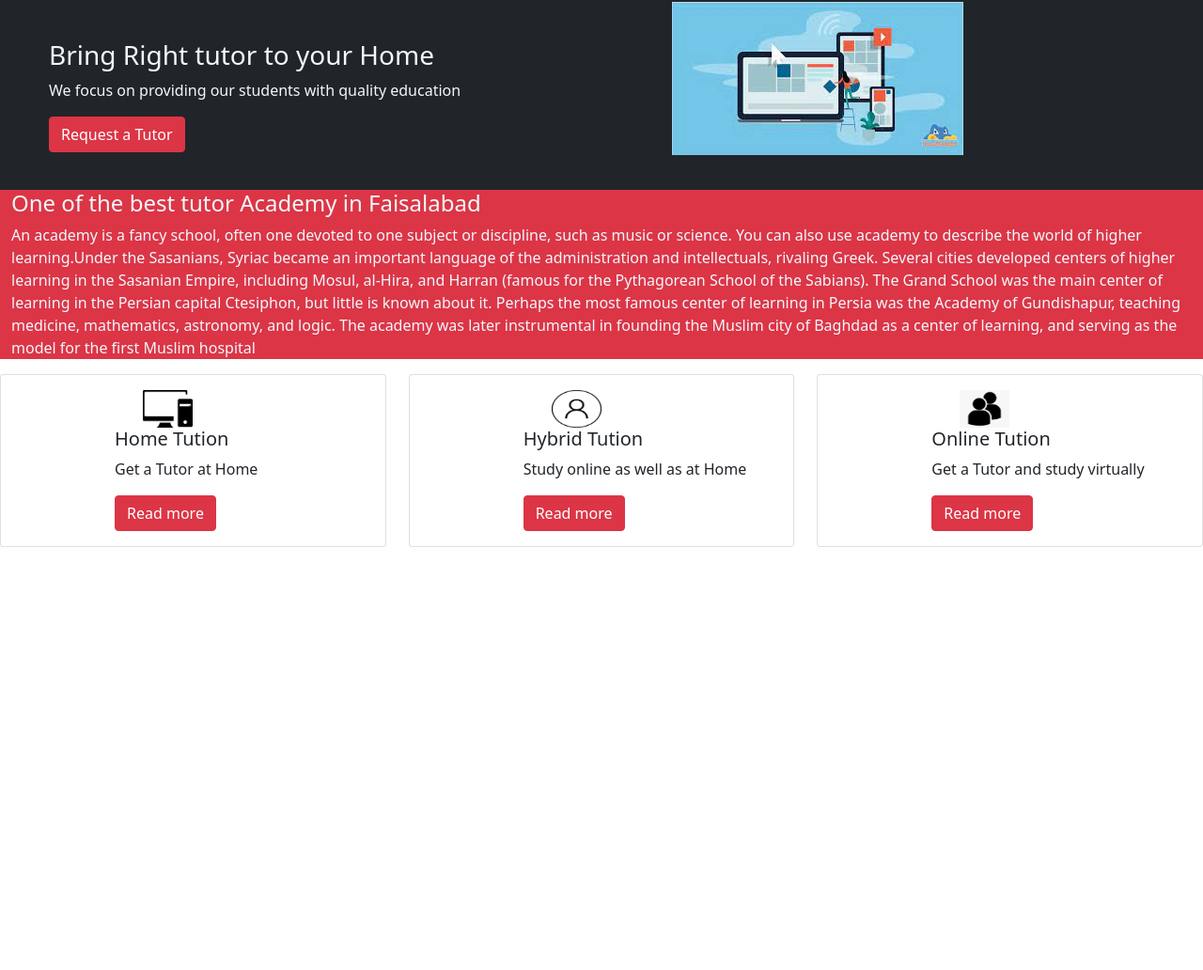
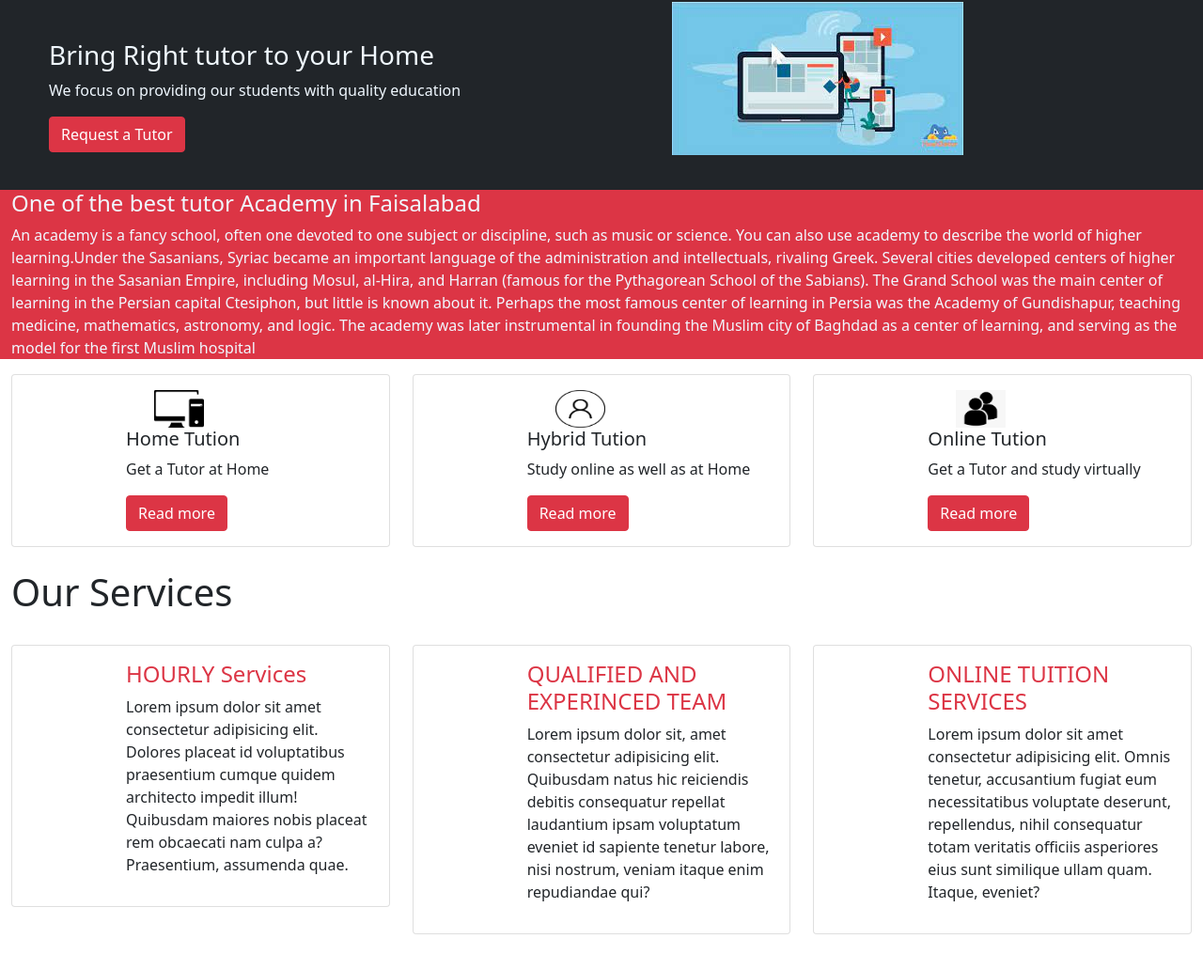
Before and after one commit to muzammilpro/My-own-project, a plain HTML site: page index.html in a window 1280 px wide. Shown: the part 54-1086 px from the top of the page at 94% size. Before the commit the page ends 800 px from the top, so only its background shows below. Drawn offline with Linux system fonts and the light colour scheme.

Commit message:
new code added

```diff
--- a/index.html
+++ b/index.html
@@ -60,7 +60,8 @@
         <h4 id="h3">
             One of the best tutor Academy in Faisalabad
         </h4>
-        <p id="h3">An academy is a fancy school, often one devoted to one subject or discipline, such as music or science. You
+        <p id="h3">An academy is a fancy school, often one devoted to one subject or discipline, such as music or
+            science. You
             can also use academy to describe the world of higher learning.Under the Sasanians, Syriac became an
             important language of the administration and intellectuals, rivaling Greek. Several cities developed centers
             of higher learning in the Sasanian Empire, including Mosul, al-Hira, and Harran (famous for the Pythagorean
@@ -72,6 +73,7 @@
 
     </div>
 
+    <div class="container-fluid">
         <div class="row">
             <div class="col-sm-4">
                 <div class="card">
@@ -88,7 +90,7 @@
                 <div class="card ">
                     <div class="card-body">
                         <img src="./assets/download.png" alt="#" id="img2">
-              <h5 class="card-title">Hybrid  Tution</h5>
+                        <h5 class="card-title">Hybrid Tution</h5>
                         <p class="card-text">Study online as well as at Home</p>
                         <a href="#" class="btn btn-danger">Read more</a>
                     </div>
@@ -107,6 +109,54 @@
                 </div>
             </div>
         </div>
+    </div>
+
+<br>
+    <div class="container-fluid">
+        <h1>
+            Our Services
+        </h1>
+        <br>
+
+        <div class="row">
+            <div class="col-sm-4">
+                <div class="card">
+                    <div class="card-body">
+                        <h4 class="text-danger">HOURLY Services</h4>
+                        <p>Lorem ipsum dolor sit amet consectetur adipisicing elit. Dolores placeat id voluptatibus
+                            praesentium cumque quidem architecto impedit illum! Quibusdam maiores nobis placeat rem
+                            obcaecati nam culpa a? Praesentium, assumenda quae.</p>
+                    </div>
+                </div>
+            </div>
+
+            <div class="col-sm-4">
+                <div class="card ">
+                    <div class="card-body">
+                        <h4 class="text-danger">QUALIFIED AND EXPERINCED TEAM</h4>
+                        <p>
+                            Lorem ipsum dolor sit, amet consectetur adipisicing elit. Quibusdam natus hic reiciendis
+                            debitis consequatur repellat laudantium ipsam voluptatum eveniet id sapiente tenetur labore,
+                            nisi nostrum, veniam itaque enim repudiandae qui?
+                        </p>
+                    </div>
+                </div>
+            </div>
+
+            <div class="col-sm-4">
+                <div class="card">
+                    <div class="card-body">
+                        <h4 class="text-danger">ONLINE TUITION SERVICES</h4>
+                        <p>Lorem ipsum dolor sit amet consectetur adipisicing elit. Omnis tenetur, accusantium fugiat
+                            eum necessitatibus voluptate deserunt, repellendus, nihil consequatur totam veritatis
+                            officiis asperiores eius sunt similique ullam quam. Itaque, eveniet?</p>
+                    </div>
+                </div>
+            </div>
+        </div>
+
+    </div>
+    <br><br>
 
 
     <script src="./styling/bootstrap.js"></script>
```
Lines whose indentation alone changed are shown as unchanged.
